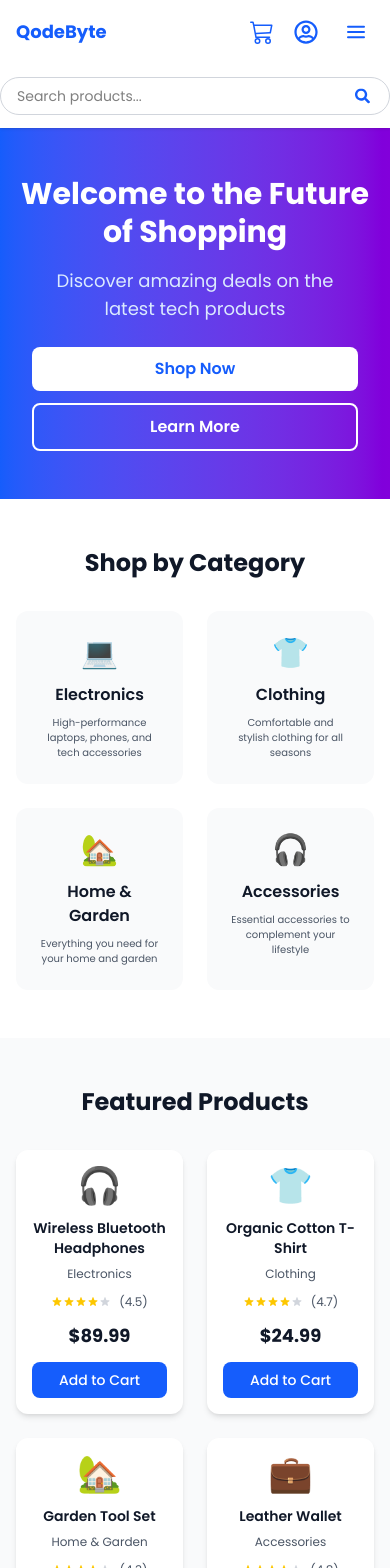
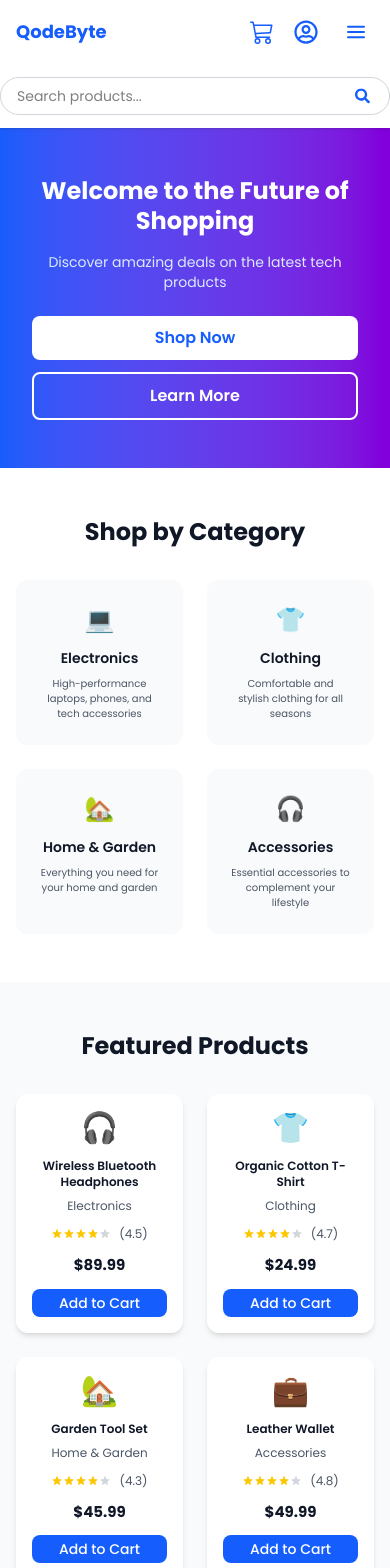
Before and after one commit to NedytheCoder/qodebyte_ecommerce, a Next.js app: page / in a window 390 px wide. Shown: the top 1568 px of the page. Built offline with nearby package versions, Linux system fonts and the light colour scheme.

Commit message:
Still in discussed tweaks v1

```diff
--- a/app/Hero.tsx
+++ b/app/Hero.tsx
@@ -22,10 +22,10 @@ const Hero = ({
       <section className="bg-gradient-to-r from-blue-600 to-purple-700 text-white">
         <div className="max-w-7xl mx-auto px-4 sm:px-6 lg:px-8 py-12 sm:py-16 md:py-20 lg:py-24">
           <div className="text-center">
-            <h1 className="text-3xl sm:text-4xl md:text-5xl lg:text-6xl font-bold mb-4 sm:mb-6 leading-tight">
+            <h1 className="text-2xl sm:text-4xl md:text-5xl lg:text-6xl font-bold mb-4 sm:mb-6 leading-tight">
               Welcome to the Future of Shopping
             </h1>
-            <p className="text-lg sm:text-xl md:text-2xl mb-6 sm:mb-8 text-blue-100 max-w-3xl mx-auto px-4">
+            <p className="text-sm sm:text-xl md:text-2xl mb-6 sm:mb-8 text-blue-100 max-w-3xl mx-auto px-4">
               Discover amazing deals on the latest tech products
             </p>
             <div className="flex flex-col sm:flex-row gap-3 sm:gap-4 justify-center px-4">
@@ -59,10 +59,10 @@ const Hero = ({
                 onClick={() => handleCategoryClick(category)}
                 className="group cursor-pointer bg-gray-50 rounded-xl p-6 sm:p-8 text-center hover:bg-blue-50 hover:shadow-lg transition-all duration-300"
               >
-                <div className="text-3xl sm:text-5xl lg:text-6xl mb-3 sm:mb-4 group-hover:scale-110 transition-transform">
+                <div className="text-2xl sm:text-5xl lg:text-6xl mb-3 sm:mb-4 group-hover:scale-110 transition-transform">
                   {category.icon}
                 </div>
-                <h3 className="text-md sm:text-xl font-semibold text-gray-900 mb-2">
+                <h3 className="text-sm sm:text-xl font-semibold text-gray-900 mb-2">
                   {category.name}
                 </h3>
                 <p className="text-[10px] sm:text-base text-gray-600">
@@ -88,10 +88,10 @@ const Hero = ({
                 className="bg-white rounded-xl shadow-md overflow-hidden hover:shadow-xl transition-shadow"
               >
                 <div className="p-4 sm:p-6 text-center">
-                  <div className="text-4xl sm:text-7xl lg:text-8xl mb-3 sm:mb-4">
+                  <div className="text-3xl sm:text-7xl lg:text-8xl mb-3 sm:mb-4">
                     {product.image}
                   </div>
-                  <h3 className="text-sm sm:text-lg font-semibold text-gray-900 mb-2">
+                  <h3 className="text-xs sm:text-lg font-semibold text-gray-900 mb-2">
                     {product.name}
                   </h3>
                   <p className="text-xs sm:text-sm text-gray-600 mb-3">
@@ -118,12 +118,12 @@ const Hero = ({
                       </span>
                     </div>
                   </div>
-                  <div className="text-lg sm:text-2xl font-bold text-gray-900 mb-3 sm:mb-4">
+                  <div className="text-[15px] sm:text-2xl font-bold text-gray-900 mb-3 sm:mb-4">
                     ${product.price}
                   </div>
                   <button
                     onClick={() => onAddToCart(product)}
-                    className="w-full bg-blue-600 hover:bg-blue-700 text-white py-2 sm:py-2.5 px-3 sm:px-4 rounded-lg text-sm sm:text-base font-medium transition-colors"
+                    className="w-full bg-blue-600 hover:bg-blue-700 text-white py-1 sm:py-2.5 px-3 sm:px-4 rounded-lg text-sm sm:text-base font-medium transition-colors"
                   >
                     Add to Cart
                   </button>
--- a/app/nav/Nav.tsx
+++ b/app/nav/Nav.tsx
@@ -152,13 +152,13 @@ const Nav = ({
                   value={searchQuery}
                   onChange={(e) => setSearchQuery(e.target.value)}
                   placeholder="Search products..."
-                  className="w-full px-4 py-2 pr-20 text-sm border border-gray-300 rounded-lg focus:outline-none focus:ring-2 focus:ring-blue-500 focus:border-transparent"
+                  className="w-full px-4 py-2 pr-25 text-sm border border-gray-300 rounded-full focus:outline-none focus:ring-2 focus:ring-blue-500 focus:border-transparent"
                 />
                 <button
                   type="submit"
-                  className="absolute right-2 top-1/2 transform -translate-y-1/2 bg-blue-600 hover:bg-blue-700 text-white px-3 py-1.5 rounded-md text-sm font-medium transition-colors focus:ring-2 focus:ring-blue-500 focus:ring-offset-2"
+                  className="absolute right-2 top-1/2 transform -translate-y-1/2 bg-blue-600 hover:bg-blue-700 text-white px-3 py-1.5 rounded-full text-sm font-medium transition-colors focus:ring-2 focus:ring-blue-500 focus:ring-offset-2"
                 >
-                  Search
+                  <FaSearch size={15} />
                 </button>
               </form>
             </div>
@@ -259,7 +259,7 @@ const Nav = ({
             value={searchQuery}
             onChange={(e) => setSearchQuery(e.target.value)}
             placeholder="Search products..."
-            className="w-full px-4 py-2 pr-45 text-sm border border-gray-300 rounded-full focus:outline-none focus:ring-2 focus:ring-blue-500 focus:border-transparent"
+            className="w-full px-4 py-2 pr-40 text-sm border border-gray-300 rounded-full focus:outline-none focus:ring-2 focus:ring-blue-500 focus:border-transparent"
           />
           <button
             type="submit"
--- a/app/products/page.tsx
+++ b/app/products/page.tsx
@@ -827,7 +827,7 @@ const ProductsContent = () => {
 
                     {/* Price */}
                     <div className="flex items-center mb-3">
-                      <span className="text-lg font-bold text-gray-900">
+                      <span className="text-sm font-bold text-gray-900">
                         ${product.price.toFixed(2)}
                       </span>
                       {product.originalPrice && (
```
